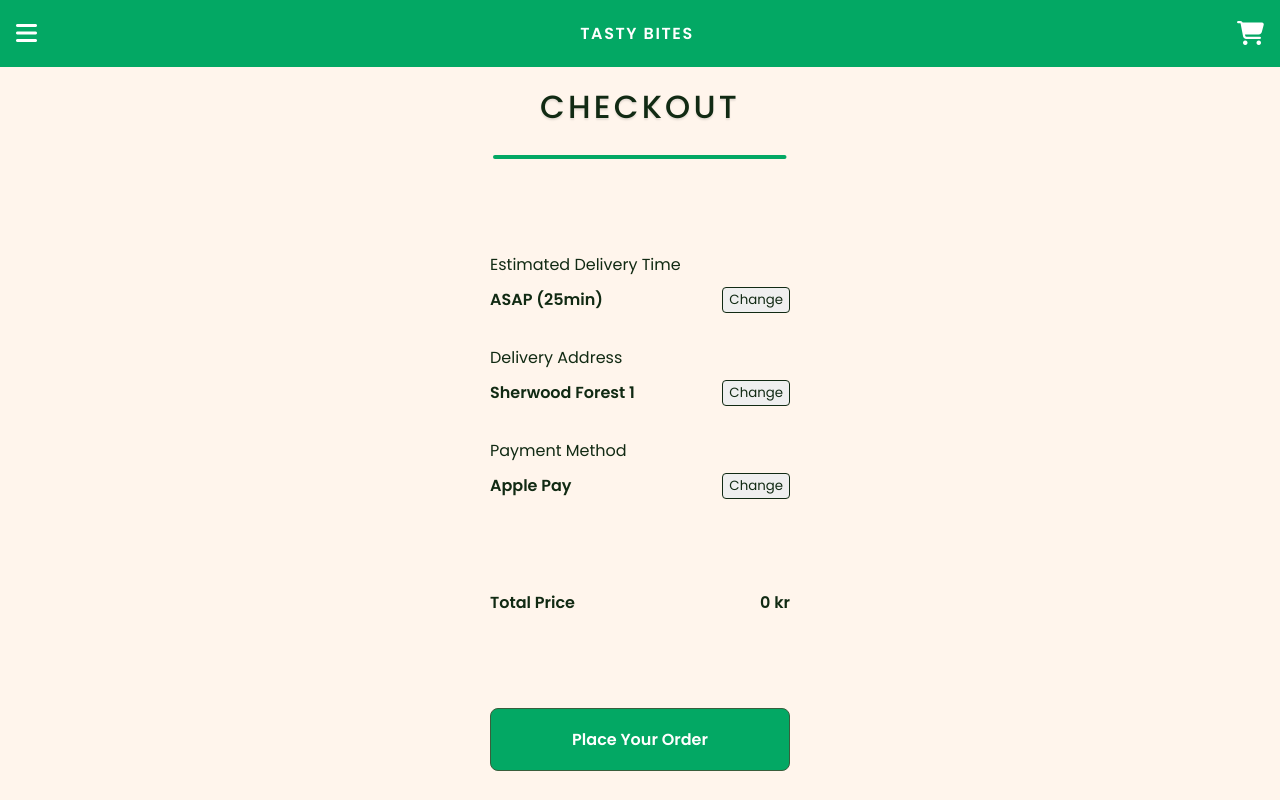
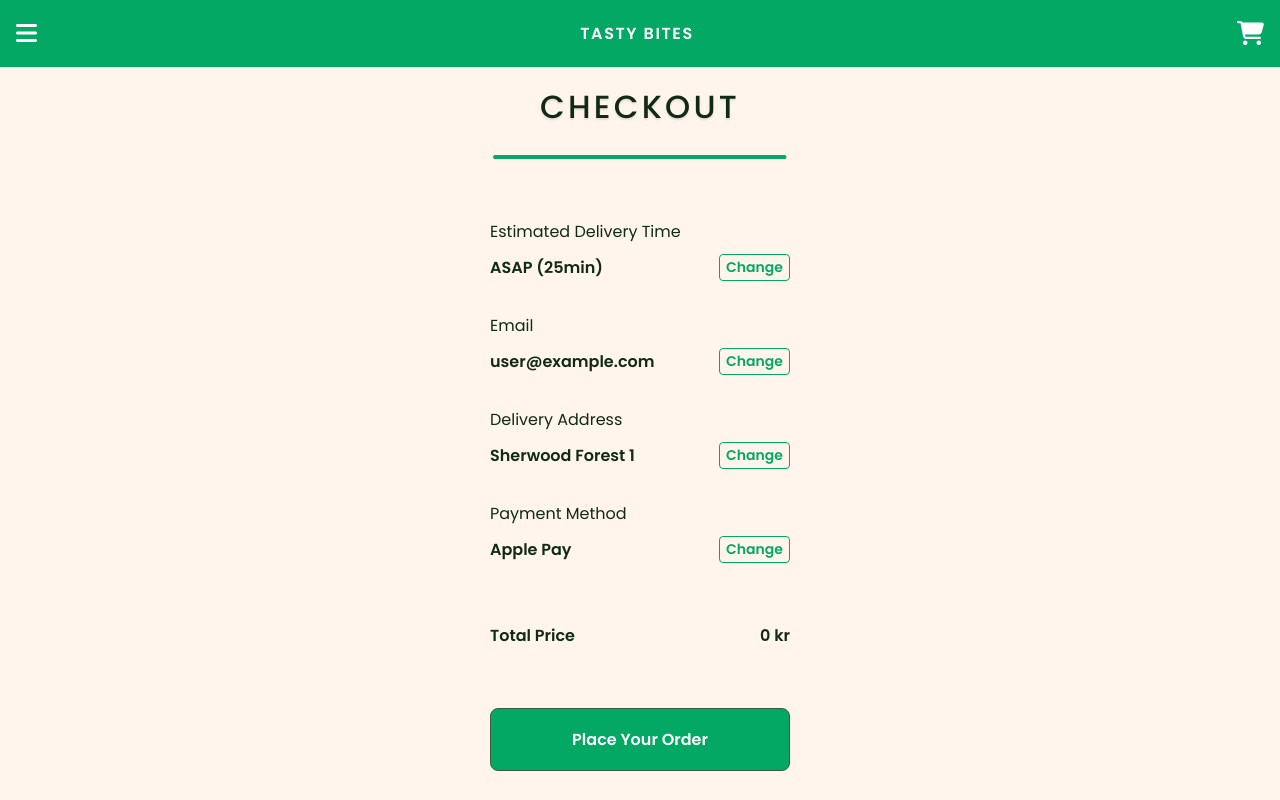
Before and after one commit to FirePants-TastyBites/frontend, a React (Vite) app: page /checkout in a window 1280 px wide. Shown: the top 800 px of the page. Built offline with nearby package versions, Linux system fonts and the light colour scheme.

Commit message:
Added styling on details-buttons, added email field on checkout

```diff
--- a/src/components/DetailsButton/detailsButton.module.scss
+++ b/src/components/DetailsButton/detailsButton.module.scss
@@ -3,6 +3,14 @@
 .detailsButton {
     padding: 2px 6px;
     border-radius: 4px;
-    border: .5px solid $secondary-color;
-    color: $text-color;
+    border: none;
+    border: .5px solid $primary-color;
+    color: $primary-color;
+    @include text-style-600-14px;
+    background-color: transparent;
+
+    &:hover {
+        background-color: $primary-color;
+        color: $text-white;
+    }
 }
--- a/src/pages/Checkout/Checkout.scss
+++ b/src/pages/Checkout/Checkout.scss
@@ -30,19 +30,10 @@
             justify-content: space-between;
             align-items: center;
             margin-top: 10px;
-
-            button {
-                padding: 2px 6px;
-                border-radius: 4px;
-                border: .5px solid $secondary-color;
-                color: $text-color;
-            }
-
         }
     }
 
     .total-price {
-        // margin-top: 4rem;
         display: flex;
         justify-content: space-between;
     }
--- a/src/pages/Checkout/index.jsx
+++ b/src/pages/Checkout/index.jsx
@@ -1,6 +1,7 @@
 import { useNavigate } from "react-router-dom";
 import GreenLine from "../../components/GreenLine";
 import Button from "../../components/Button";
+import DetailsButton from '../../components/DetailsButton';
 import './Checkout.scss';
 import { useEffect } from "react";
 import { useDispatch, useSelector } from "react-redux";
@@ -9,7 +10,6 @@ import { animate } from "framer-motion";
 
 function Checkout() {
     const order = useSelector(state => state.order);
-    let isLocked = order.isLocked;
     const dispatch = useDispatch();
     const navigate = useNavigate();
 
@@ -59,21 +59,28 @@ function Checkout() {
                     <h4>Estimated Delivery Time</h4>
                     <div>
                         <p>ASAP (25min)</p>
-                        <button>Change</button>
+                        <DetailsButton>Change</DetailsButton>
+                    </div>
+                </section>
+                <section className="time">
+                    <h4>Email</h4>
+                    <div>
+                        <p>user@example.com</p>
+                        <DetailsButton>Change</DetailsButton>
                     </div>
                 </section>
                 <section className="address">
                     <h4>Delivery Address</h4>
                     <div>
                         <p>Sherwood Forest 1</p>
-                        <button>Change</button>
+                        <DetailsButton>Change</DetailsButton>
                     </div>
                 </section>
                 <section className="payment">
                     <h4>Payment Method</h4>
                     <div>
                         <p>Apple Pay</p>
-                        <button>Change</button>
+                        <DetailsButton>Change</DetailsButton>
                     </div>
                 </section>
             </section>
--- a/src/pages/OrderConfirmation/OrderConfirmation.scss
+++ b/src/pages/OrderConfirmation/OrderConfirmation.scss
@@ -80,6 +80,11 @@
     > button {
         margin: auto;
     }
+
+    .svg-container {
+        display: flex;
+        justify-content: center;
+    }
 }
 
 .cancel-modal {
--- a/src/pages/OrderConfirmation/index.jsx
+++ b/src/pages/OrderConfirmation/index.jsx
@@ -135,11 +135,16 @@ function OrderConfirmation() {
             </motion.section>
 
             {!isLocked &&
-                <section className='cancel-order'>
-                    <h2>Unexpected change of plans?</h2>
-                    <p>No problem! You can cancel your order anytime before our chefs hit the kitchen stage.</p>
-                    <DetailsButton onClick={toggleModal}>Cancel Order</DetailsButton>
-                </section>
+                <>
+                    <section className='cancel-order'>
+                        <h2>Unexpected change of plans?</h2>
+                        <p>No problem! You can cancel your order anytime before our chefs hit the kitchen stage.</p>
+                        <DetailsButton onClick={toggleModal}>Cancel Order</DetailsButton>
+                    </section>
+                    <div className='svg-container'>
+                        <PinkThingy />
+                    </div>
+                </>
             }
 
             <Button label={"Go to Home Page"} type={"primary"} onClick={() => navigate('/')} />
```
